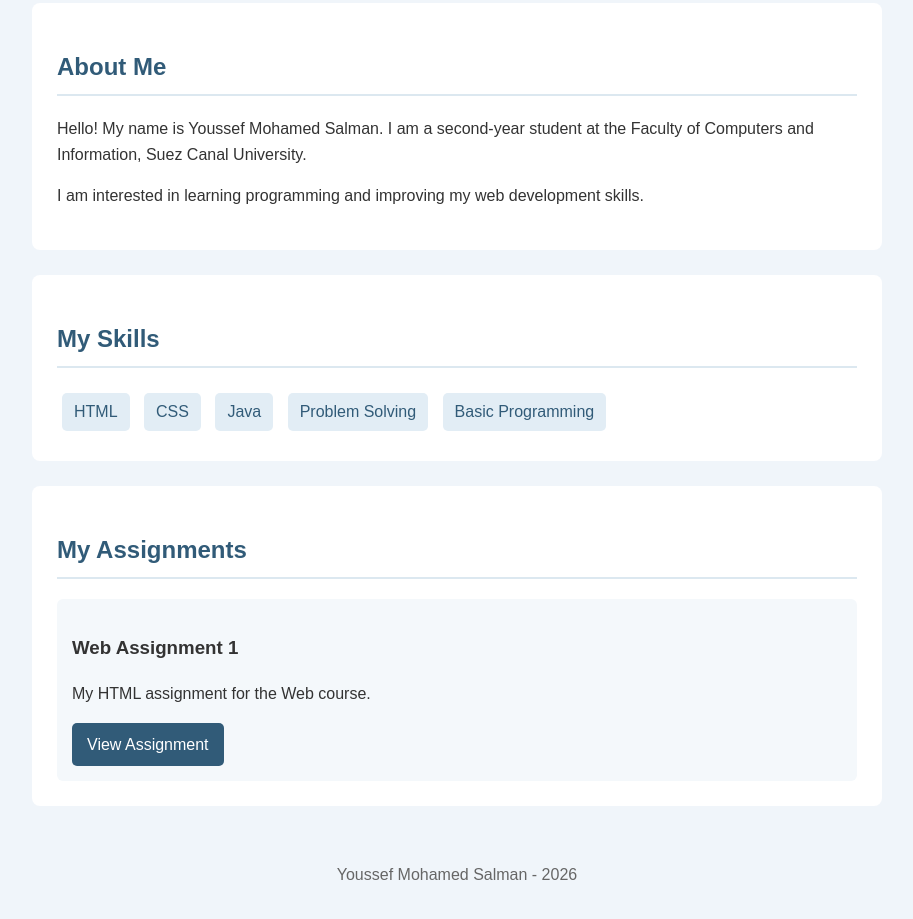
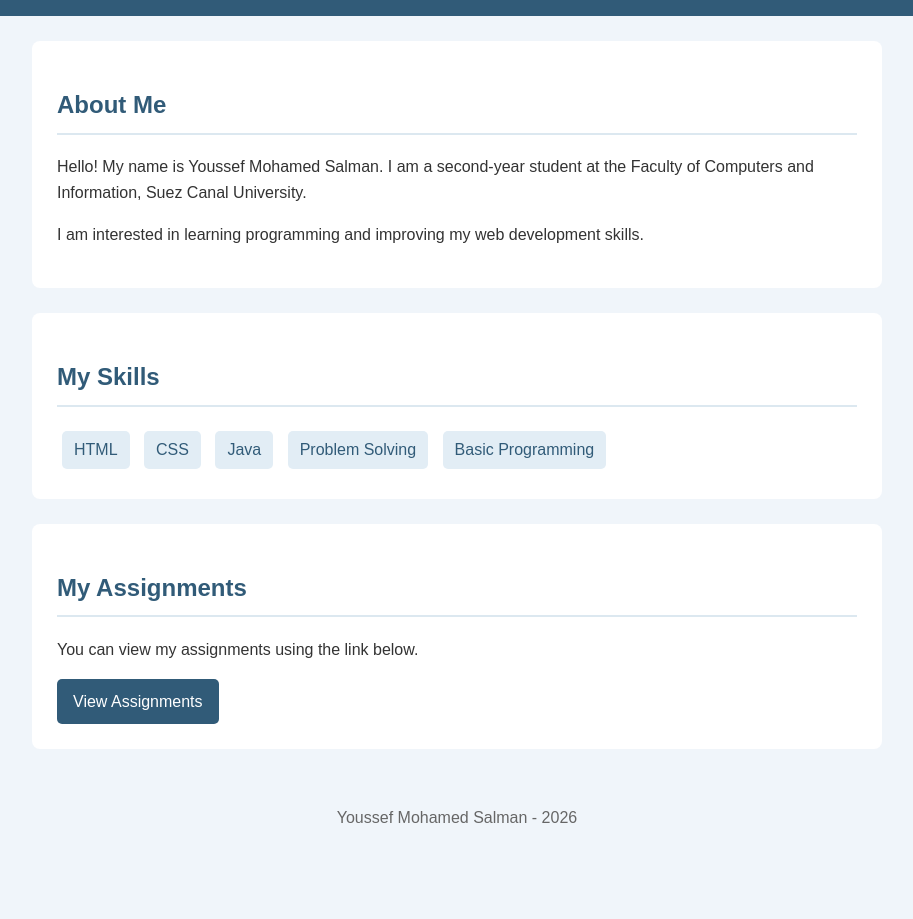
Before and after one commit to ysalman082-blip/myportfolio, a plain HTML site: page index.html in a window 1280 px wide. Shown: the part 241-1160 px from the top of the page, without its empty margins (183-1096 px from the left). After the commit the page ends 1103 px from the top, so only its background shows below. Drawn offline with Linux system fonts and the light colour scheme.

Commit message:
Update index.html

```diff
--- a/index.html
+++ b/index.html
@@ -19,14 +19,6 @@
             color: white;
             text-align: center;
             padding: 40px 15px;
-        }
-
-        header h1 {
-            margin-bottom: 5px;
-        }
-
-        header p {
-            margin: 5px;
         }
 
         section {
@@ -52,17 +44,11 @@
             border-radius: 5px;
         }
 
-        .assignment {
-            background-color: #f4f8fb;
-            padding: 15px;
-            border-radius: 6px;
-        }
-
         a {
             display: inline-block;
             background-color: #315b78;
             color: white;
-            padding: 9px 15px;
+            padding: 10px 16px;
             text-decoration: none;
             border-radius: 5px;
         }
@@ -81,10 +67,6 @@
             section {
                 margin: 15px;
                 padding: 18px;
-            }
-
-            header {
-                padding: 30px 10px;
             }
         }
     </style>
@@ -122,14 +104,14 @@
 
     <section>
         <h2>My Assignments</h2>
+        <p>
+            You can view my assignments using the link below.
+        </p>
 
-        <div class="assignment">
-            <h3>Web Assignment 1</h3>
-            <p>
-                My HTML assignment for the Web course.
-            </p>
-            <a href="assignments/index.html">View Assignment</a>
-        </div>
+        <a href="https://drive.google.com/drive/folders/1RBYsy8rs10bu1H0pIVr47imbB20tgY56?usp=drive_link"
+           target="_blank" rel="noopener noreferrer">
+            View Assignments
+        </a>
     </section>
 
     <footer>
```
